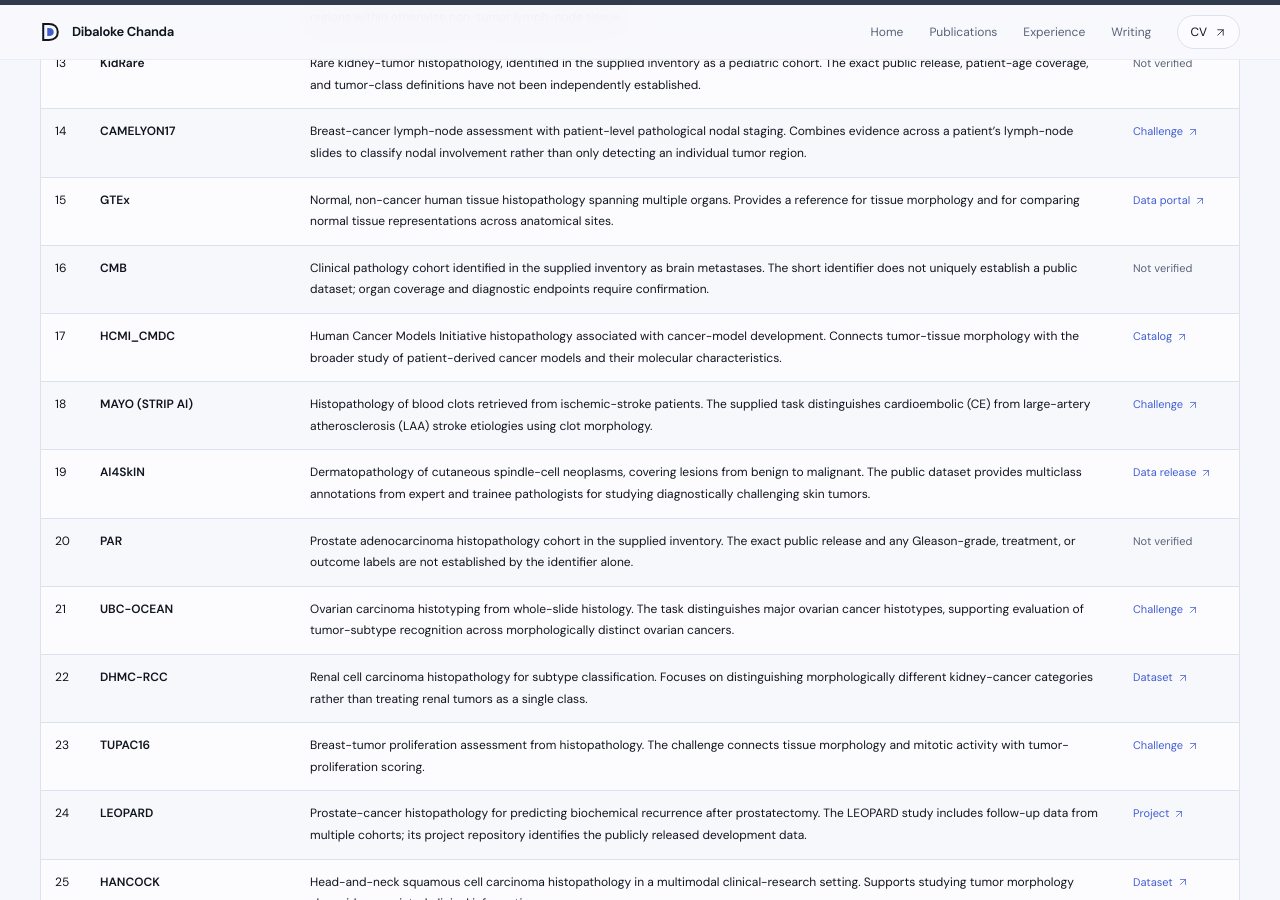
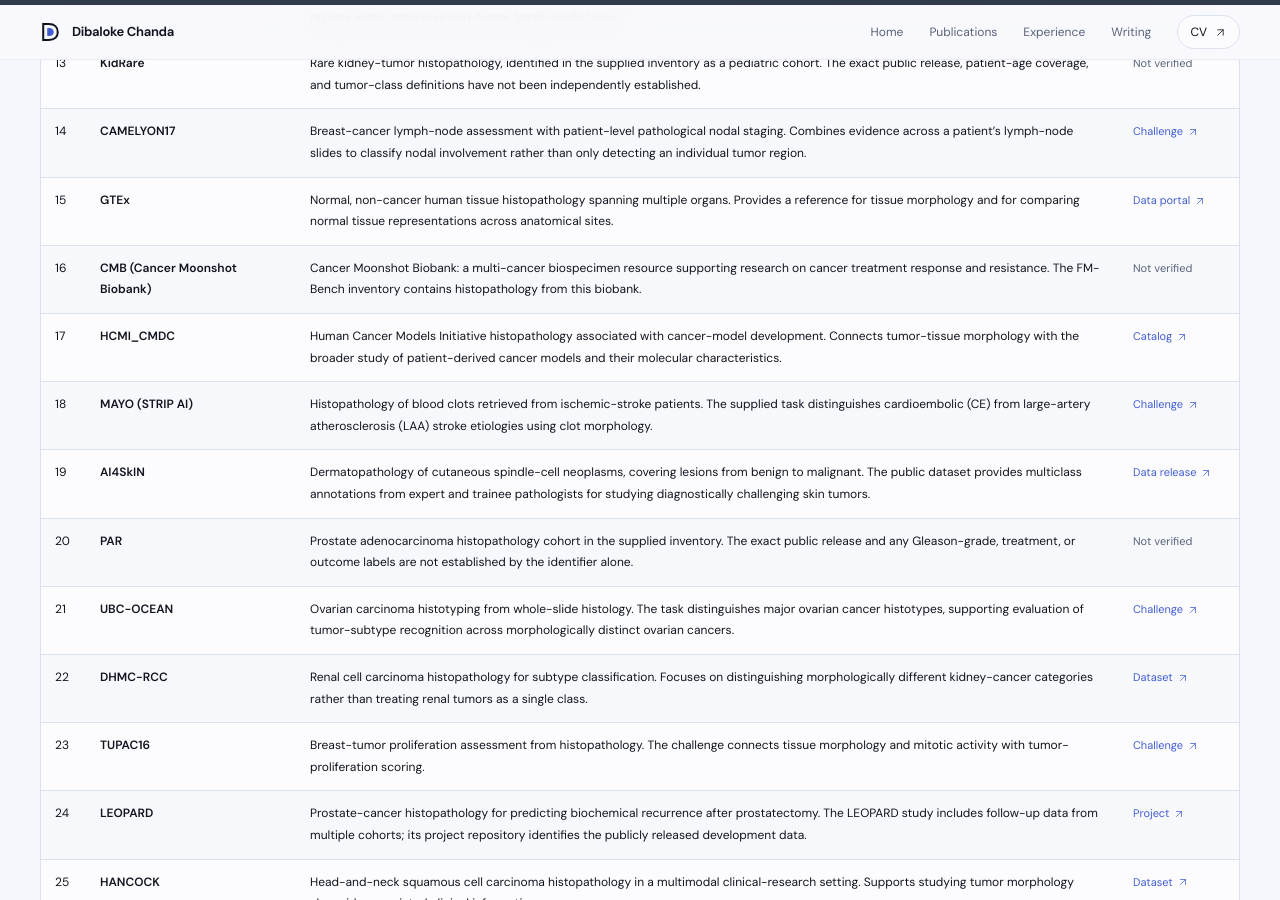
Before and after one commit to dibaloke/dibaloke.github.io, a Jekyll site: the page built from _pages/fm-bench.html, in a window 1280 px wide and 900 px high, scrolled down 1541 px. Built offline with Jekyll 4.4.1, drawn with Linux system fonts in a browser that asks for light colours.

Commit message:
Identify CMB as Cancer Moonshot Biobank and correct its domain

```diff
--- a/_data/fm_bench.json
+++ b/_data/fm_bench.json
@@ -154,11 +154,11 @@
   },
   {
     "number": 16,
-    "dataset": "CMB",
+    "dataset": "CMB (Cancer Moonshot Biobank)",
     "segmented": "945",
     "features": "940",
     "magnifications": "20×, 10×, 5×",
-    "domain": "Clinical pathology cohort identified in the supplied inventory as brain metastases. The short identifier does not uniquely establish a public dataset; organ coverage and diagnostic endpoints require confirmation."
+    "domain": "Cancer Moonshot Biobank: a multi-cancer biospecimen resource supporting research on cancer treatment response and resistance. The FM-Bench inventory contains histopathology from this biobank."
   },
   {
     "number": 17,
```
